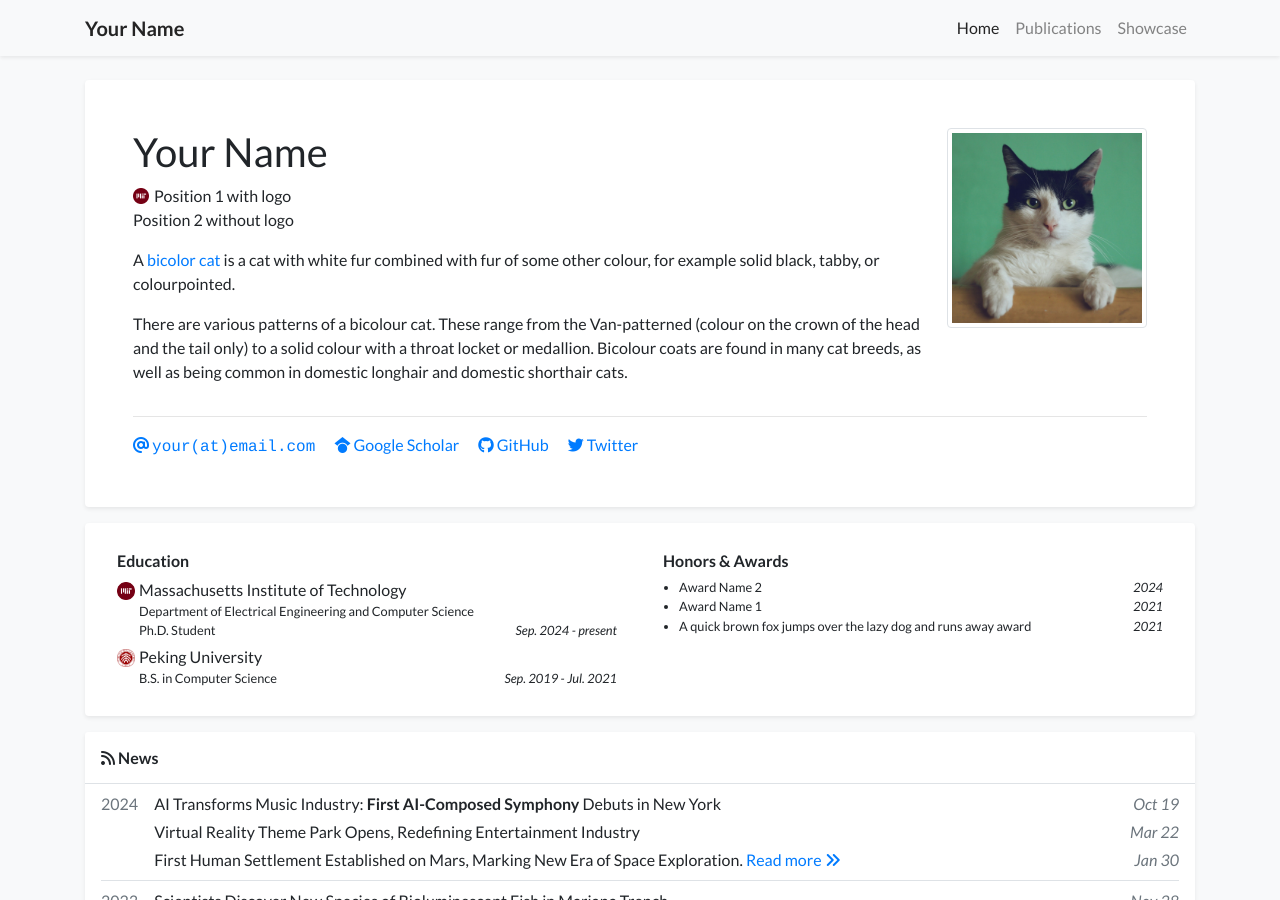
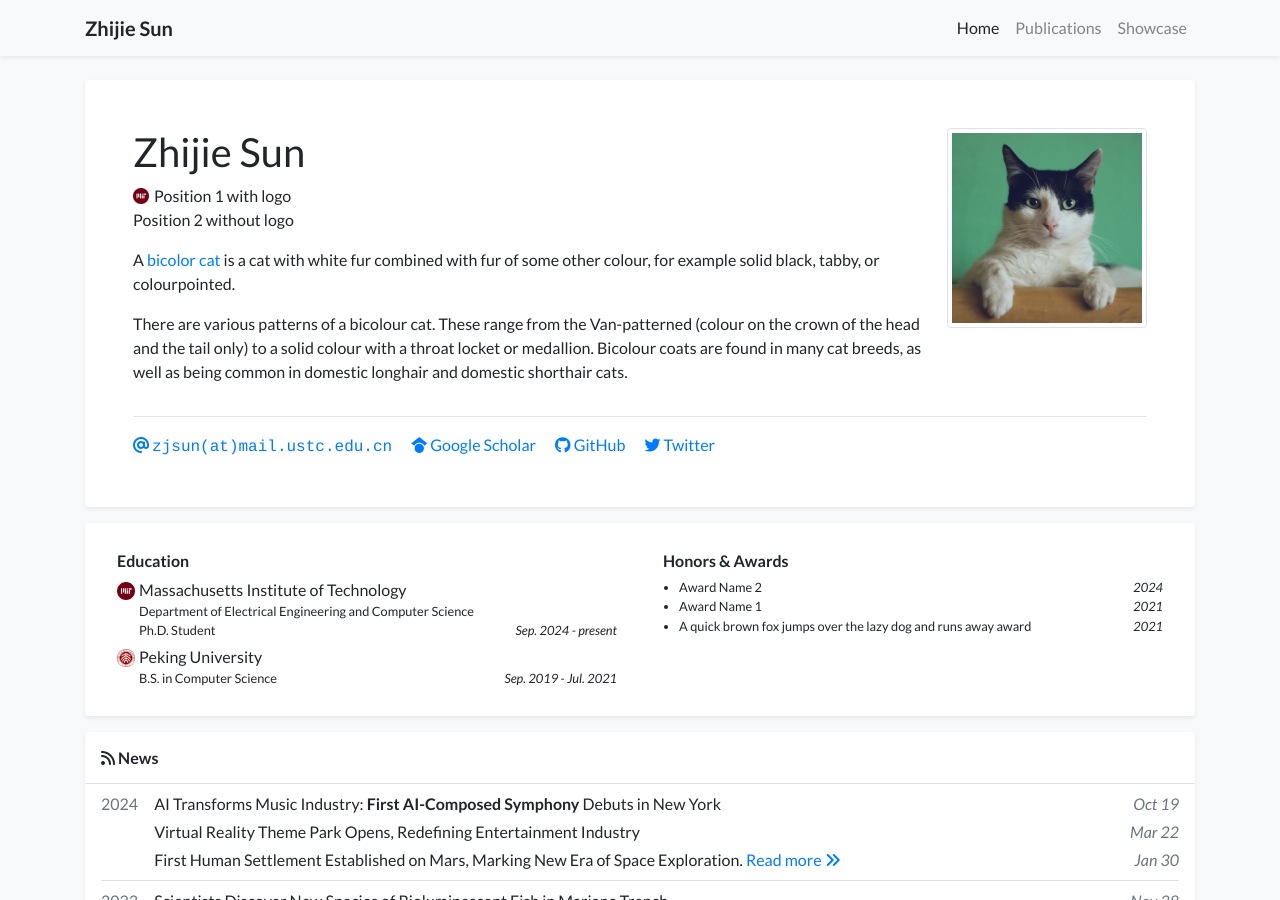
Before and after one commit to sunnowrun/sunnowrun.github.io, a Jekyll site: the page built from index.html, in a window 1280 px wide and 900 px high. Built offline with Jekyll 4.4.1, drawn with Linux system fonts in a browser that asks for light colours; nearby versions of some CDN libraries; a style sheet for code colours, icons or effects is not loaded.

Commit message:
Update profile.yml

```diff
--- a/_data/profile.yml
+++ b/_data/profile.yml
@@ -1,6 +1,6 @@
-primary_name: "Your Name"
+primary_name: "Zhijie Sun"
 secondary_name: ""
-navbar_name: "Your Name"
+navbar_name: "Zhijie Sun"
 
 positions:
 - logo: /assets/images/badges/MIT_Social_circle.png  # Logo is optional
@@ -8,7 +8,7 @@ positions:
 - name: Position 2 without logo
 
 
-email: "your@email.com"
+email: "zjsun@mail.ustc.edu.cn"
 # cv_link: link-to-your-cv-file
 gscholar: xFmQpf4AAAAJ  # This is an example, replace it with your own Google Scholar ID
 github: your_github_id
```
